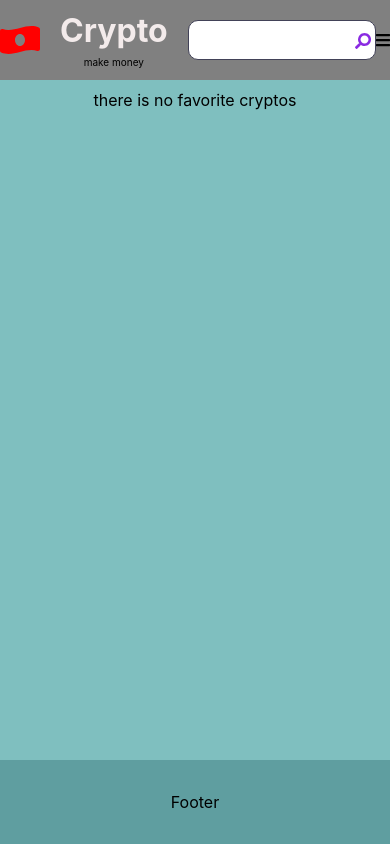
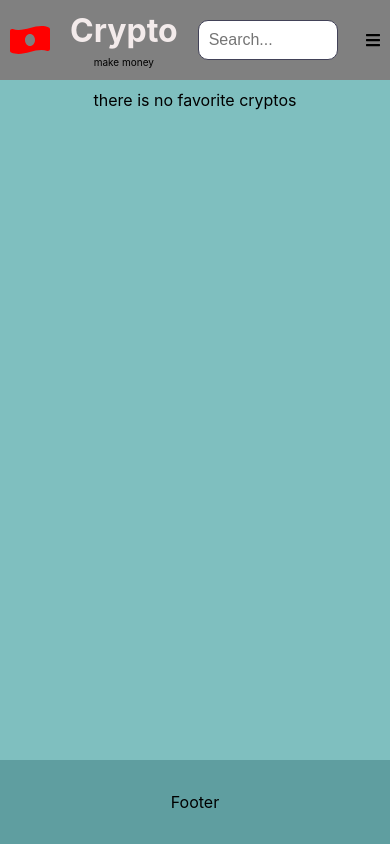
Before and after one commit to behzadiv/Crypto-Currency-Tracker, a React (Create React App) app: page /favorites in a window 390 px wide. Built offline with nearby package versions, Linux system fonts and the light colour scheme; the HTML template or start-up script is replaced by a standard one.

Commit message:
change some styles in mobile size

```diff
--- a/src/components/Crypto/Crypto.css
+++ b/src/components/Crypto/Crypto.css
@@ -44,5 +44,6 @@ img{
         .cryptoRow {
             display: grid;
             grid-template-columns: 1fr 2fr 2fr 1fr 1fr;
+            font-size: small;
         }
 }
--- a/src/components/CryptoList/CryptoList.jsx
+++ b/src/components/CryptoList/CryptoList.jsx
@@ -41,7 +41,7 @@ const CryptoList = ({ allData, addToList }) => {
           <h5>#</h5>
           <h5 id="name">Name</h5>
           <h5>Price</h5>
-          <h5>1d change</h5>
+          <h5>1d</h5>
         </div>
       )}
 
--- a/src/components/Navbar/Navbar.css
+++ b/src/components/Navbar/Navbar.css
@@ -1,5 +1,5 @@
 .navbar{
-    width: 100vw;
+    width: 100%;
     height: 5rem;
     display: flex;
     align-items: center;
@@ -41,7 +41,9 @@
   color: white;
   cursor: pointer;
 }
-
+.hemergerMenu{
+    display: none;
+}
 .navbar .search{
     display: flex;
     margin-left: 20px;
@@ -58,7 +60,7 @@
 .search input{
     color: blueviolet;
     padding: 5px 10px;
-    font-size: larger;
+    font-size: medium;
     border: 1px solid rgb(66, 66, 88);
     border-radius: 10px;
     outline: none;
@@ -86,6 +88,12 @@
     .menu{
         display: none;
     }
+    .logo{
+        margin-left: 10px;
+    }
+    .bars{
+        margin-right: 10px;
+    }
     .hemergerMenu{
         display: block;
         flex-direction: column;
@@ -93,7 +101,7 @@
         width: 50vw;
         position: absolute;
         top: 50px;
-        right: 10px;
+        right: 30px;
         background-color: #333
     }
     .hemergerMenu li {
@@ -116,5 +124,10 @@
     .bars{
         display: block;
     }
-
+    .search input{
+        width: 70%;
+    }
+    .searchIcon{
+        display: none;
+    }
 }
--- a/src/components/Navbar/Navbar.jsx
+++ b/src/components/Navbar/Navbar.jsx
@@ -33,7 +33,7 @@ const Navbar = ({searchInput ,showFavorite,showAll}) => {
                 <FontAwesomeIcon icon={faMoneyBillWaveAlt} className="logoIcon"/>
                 <a href=""><h2>Crypto</h2><span>make money</span></a>
                 <div>
-                    <ul className={!isShow || (window.screen.width>800) ? "menu": "hemergerMenu"}>
+                    <ul className={!isShow || (window.innerWidth>800) ? "menu": "hemergerMenu"}>
                     {items.map((item)=>{
                 return(
                     <li key={item.to}>
@@ -56,7 +56,7 @@ const Navbar = ({searchInput ,showFavorite,showAll}) => {
                 </div>
             </div>
             <div className={!isShow ? "search" : "searchHidden"}>
-                <input type="text" onChange={(e)=>changeHandler(e)} />
+                <input type="text" onChange={(e)=>changeHandler(e)} placeholder="Search..." />
                 <FontAwesomeIcon icon={faSearch} className="searchIcon"/>
             </div>
             <div  onClick={showMenu}><FontAwesomeIcon icon={isShow? faTimes : faBars} className="bars"/></div>
```
